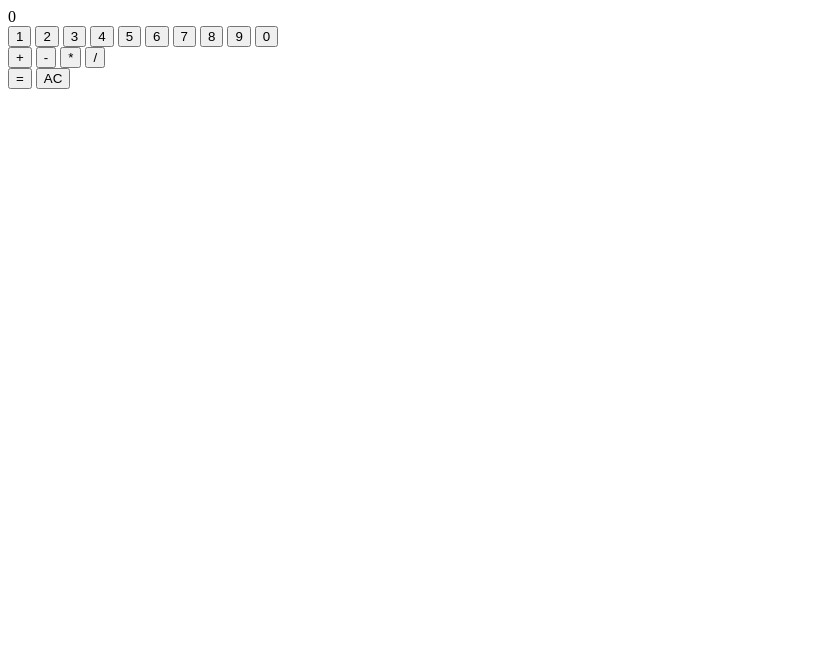
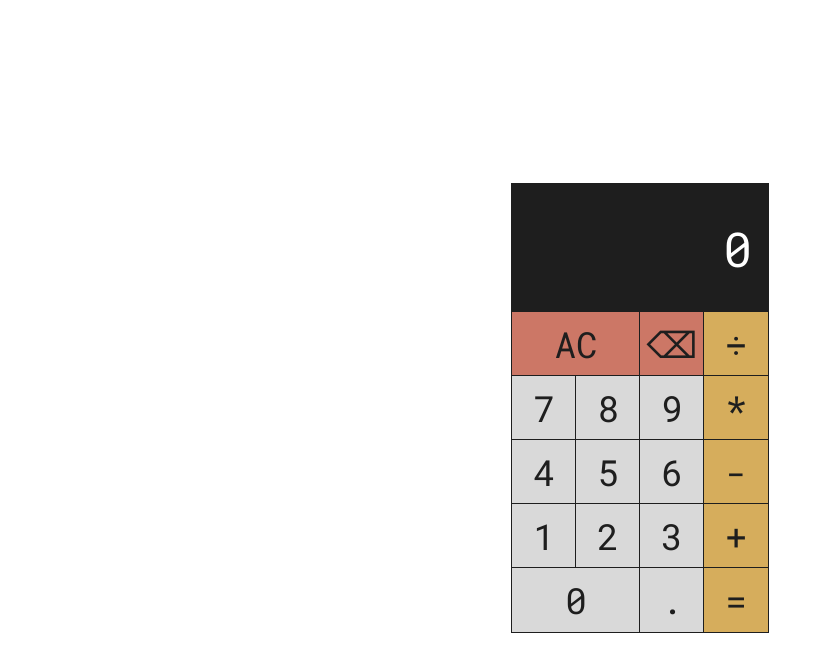
Before and after one commit to tuokras/foundations-calculator, a plain HTML site: page index.html in a window 1280 px wide. Shown: the whole page, without its empty margins (0-824 px from the left). Drawn offline with Linux system fonts and the light colour scheme.

Commit message:
Add css grid styling

```diff
--- a/index.html
+++ b/index.html
@@ -7,33 +7,31 @@
     <meta name="viewport" content="width=device-width, initial-scale=1.0">
     <title>Calculator</title>
     <script src="script.js" defer></script>
+    <link href="style.css" rel="stylesheet">
+    <link rel="stylesheet" href="https://fonts.googleapis.com/css?family=Roboto+Mono"
 </head>
 
 <body>
-    <div class="display">0</div>
-    <div class="buttons">
-        <div class="numbers">
-            <button id="1">1</button>
-            <button id="2">2</button>
-            <button id="3">3</button>
-            <button id="4">4</button>
-            <button id="5">5</button>
-            <button id="6">6</button>
-            <button id="7">7</button>
-            <button id="8">8</button>
-            <button id="9">9</button>
-            <button id="0">0</button>
-        </div>
-        <div class="operators">
-            <button id="add">+</button>
-            <button id="subtract">-</button>
-            <button id="multiply">*</button>
-            <button id="divide">/</button>
-        </div>
-        <div class="executors">
-            <button id="equals">=</button>
-            <button id="clear">AC</button>
-        </div>
+    <div class="container">
+        <div class="display">0</div>
+        <button class="all-clear two-wide red" id="all-clear">AC</button>
+        <button class="delete red" id="delete">⌫</button>
+        <button class="operator yellow" id="divide">÷</button>
+        <button class="number" id="7">7</button>
+        <button class="number" id="8">8</button>
+        <button class="number" id="9">9</button>
+        <button class="operator yellow" id="multiply">*</button>
+        <button class="number" id="4">4</button>
+        <button class="number" id="5">5</button>
+        <button class="number" id="6">6</button>
+        <button class="operator yellow" id="subtract">-</button>
+        <button class="number" id="1">1</button>
+        <button class="number" id="2">2</button>
+        <button class="number" id="3">3</button>
+        <button class="operator yellow" id="add">+</button>
+        <button class="number two-wide" id="0">0</button>
+        <button class="dot" id="dot">.</button>
+        <button class="equals yellow" id="equals">=</button>
     </div>
 </body>
 
--- a/style.css
+++ b/style.css
@@ -0,0 +1,45 @@
+*, ::before, ::after {
+    box-sizing: border-box;
+    font-family: Roboto Mono, sans-serif;
+    font-size: 36px;
+    color: #1e1e1e;
+}
+
+.container {
+    display: grid;
+    justify-content: center;
+    align-content: center;
+    min-height: 100vh;
+    grid-template-columns: repeat(4, 64px);
+    grid-template-rows: minmax(128px, auto) repeat(5, 64px);
+}
+
+.two-wide {
+    grid-column: span 2;
+}
+
+.display {
+    grid-column: 1 / -1;
+    display: flex;
+    align-items: center;
+    justify-content: end;
+    padding: 16px;
+    font-size: 48px;
+    background-color: #1e1e1e;
+    color: white;
+    outline: 0.5px solid #1e1e1e;
+}
+
+button {
+    background-color: #d9d9d9;
+    border: none;
+    outline: 0.5px solid #1e1e1e;
+}
+
+.yellow {
+    background-color: #d6ad5c;
+}
+
+.red {
+    background-color: #cc7766;
+}
```
